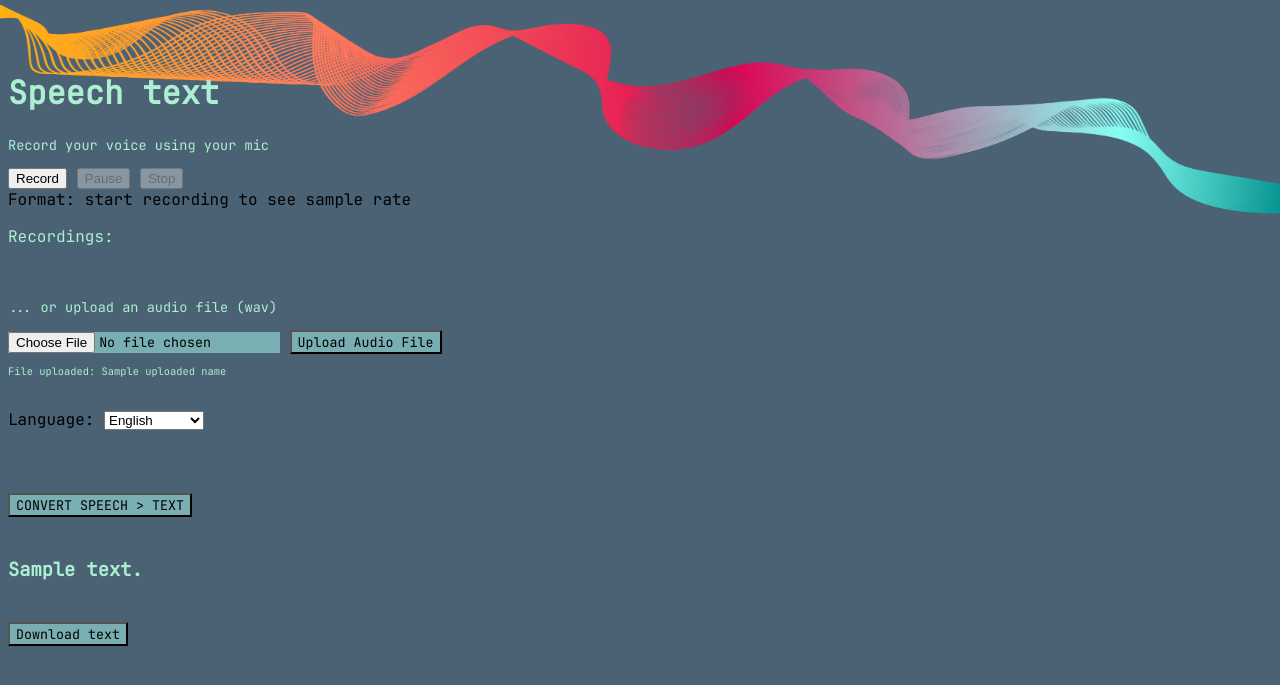
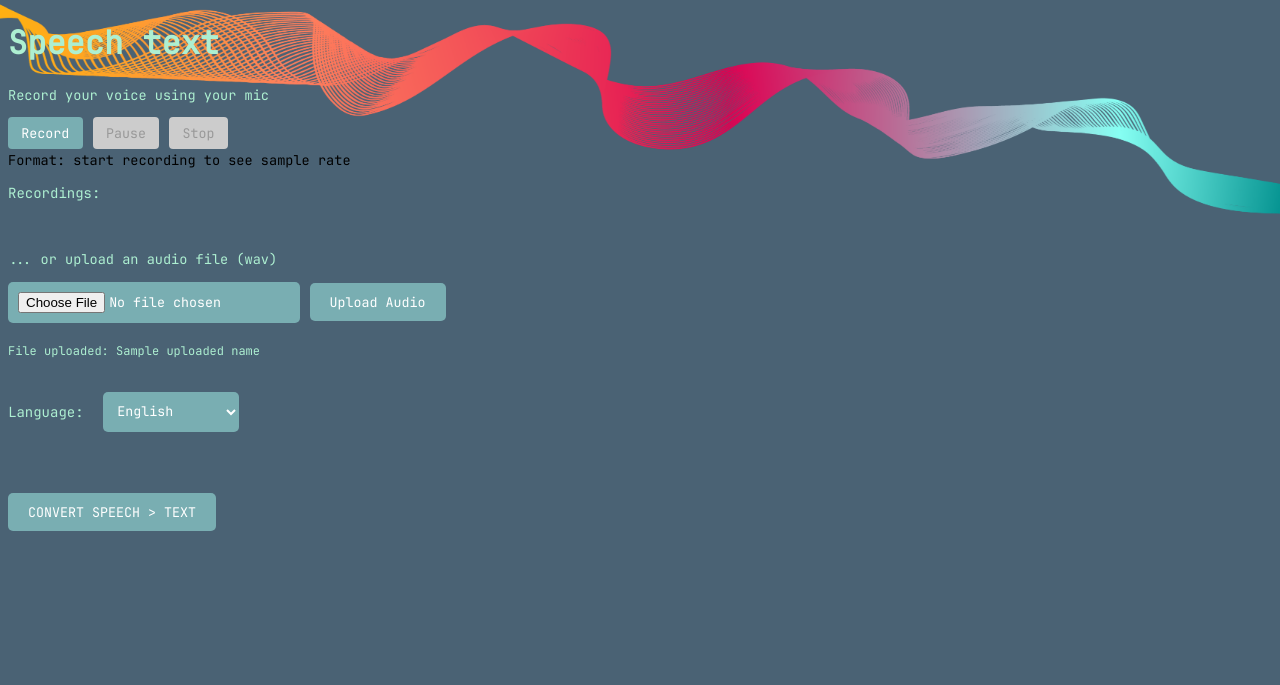
Before and after one commit to ezequielabregu/speech-text, a Flask app: template templates/index.html in a window 1280 px wide. Shown: the top 685 px of the page. Run offline with Flask 2, Linux system fonts and the light colour scheme; the template is opened without the code that fills it: most values are stand-ins (such as "Sample title", 1, 10 or a date in 2020); some libraries are stand-ins or nearby versions.

Commit message:
Add css style to

```diff
--- a/app.py
+++ b/app.py
@@ -14,7 +14,7 @@ server_path = ""#"/var/www/html/apps/speech_text/"
 audio_path = server_path + "audio.wav"
 text_path = server_path + "output.txt"
 
-selected_option = [""]
+selected_option = ["en-US"]
 
 @app.route('/submit-option', methods=['POST'])
 def submit_option():
@@ -83,7 +83,7 @@ def check_process():
         return "completed"
 
 def transcribe(selected_option):
-    #print ("selected option" + str(selected_option))
+    print ("selected option: " + str(selected_option))
     #create a new recognizer instance
     r = sr.Recognizer()
     #use the audio uploaded as a source
--- a/output.txt
+++ b/output.txt
@@ -1 +1 @@
-esta es una prueba de voz
+Mary hi hello I'm Susan Thompson resource manager hi I'm Mary Hanson and I'm applying for one of your kitchen jobs Great here's a copy of my resume great have a seat Mary thank you very do you have any experience working in the kitchen no but I want to learn I work hard and I cook a lot at home okay well tell me about yourself well I love to learn new things I'm very organized and I follow directions exactly that's why my boss at my last job made me a trainer and the company actually gave me a special certificate for coming to work on time every day for a year and I'm taking it English class to improve my writing skills that's great why did you leave your last job it was graveyard and I need to work days oh I see well ours can you work from 8:00 a.m. until 5 p.m. okay well do you have any questions for me Mary yes what kind of training is needed not a lot most new workers can learn everything the first day do you have any other questions no I don't think so but I've heard a lot of good things about your company and I would really like to work here well I have a few more interviews to do today but I will call you tomorrow if you get the job okay sure nice to meet you nice meeting you too thank you so much for your time yes good luck thank you
--- /dev/null
+++ b/static/index-style.css
@@ -0,0 +1,137 @@
+body {
+    background-image: url('static/background.png');
+    background-repeat: no-repeat;
+    background-attachment: fixed;
+    background-size: 100% 100%;
+    font-family: 'JetBrains', sans-serif;
+    text-align: left;
+  }
+
+  h1, h2, h3, p {
+    color: #ADEFD1FF;
+  }
+
+  #controls {
+    display: flex;
+    flex-direction: row;
+    align-items: center;
+    margin: 0;
+    padding: 0;
+  }
+
+  #controls button {
+    margin-right: 10px;
+  }
+
+  #formats,
+  #recordingsList {
+    display: inline-block;
+    margin: 0;
+    font-size: 85%;
+    text-align: left;
+  }
+
+  #recordingsList li {
+    list-style: none;
+  }
+
+  button {
+    font-family: 'JetBrains', sans-serif;
+    background-color: #79aeb2;
+    color: #fff;
+    border: none;
+    border-radius: 4px;
+    padding: 0.5em 1em;
+    margin-right: 1em;
+    text-align: center;
+  }
+
+  button:disabled {
+    background-color: #ccc;
+    color: #999;
+  }
+
+  form {
+    margin-bottom: 20px;
+  }
+
+  input[type="file"] {
+    font-family: JetBrains;
+    background-color: #79AEB2;
+    color: white;
+    padding: 10px;
+    border-radius: 5px;
+    border: none;
+    cursor: pointer;
+  }
+
+  input[type="submit"] {
+    font-family: JetBrains;
+    background-color: #79AEB2;
+    color: white;
+    padding: 10px 20px;
+    border-radius: 5px;
+    border: none;
+    cursor: pointer;
+  }
+
+  select {
+    font-family: JetBrains;
+    background-color: #79AEB2;
+    color: white;
+    padding: 10px;
+    border-radius: 5px;
+    border: none;
+    cursor: pointer;
+  }
+
+  button[type="submit"] {
+    font-family: JetBrains;
+    background-color: #79AEB2;
+    color: white;
+    padding: 10px 20px;
+    border-radius: 5px;
+    border: none;
+    cursor: pointer;
+    margin-top: 20px;
+  }
+
+  button[type="submit"]:hover {
+    background-color: #4A6274;
+  }
+
+  #upload-status {
+    font-size: 14px;
+    color: #ADEFD1FF;
+  }
+
+  p {
+    font-size: 14px;
+    color: #ADEFD1FF;
+  }
+
+  form > * {
+    display: inline-block;
+    vertical-align: middle;
+  }
+
+  form label {
+    margin-right: 10px;
+    font-size: 14px;
+    color: #ADEFD1FF;
+  }
+
+  form select {
+    margin-right: 10px;
+  }
+
+  @media only screen and (max-width: 600px) {
+    #controls {
+      flex-direction: column;
+      justify-content: center;
+      align-items: center;
+    }
+    #controls button {
+      margin: 10px 0px;
+    }
+  }
--- a/templates/index.html
+++ b/templates/index.html
@@ -1,6 +1,8 @@
 <!DOCTYPE html>
 <html>
   <head>
+    <link rel="stylesheet" type="text/css" href="static/index-style.css">
+
     <body style="background-color:#4A6274;">
       <meta name="viewport" content="width=device-width, initial-scale=1.0">
       <style>
@@ -15,6 +17,7 @@
           </style>
     <title>Speech to text</title>
   </head>
+
   <style>
     body  {
     background-image: url('static/background.png');
@@ -26,8 +29,6 @@
         </style>
 
   <body>
-    <br />
-    <br />
     <h1>Speech text</h1>
     <p style="font-size:85%"> Record your voice using your mic </p>
 
@@ -43,13 +44,21 @@
      <script src="https://cdn.rawgit.com/mattdiamond/Recorderjs/08e7abd9/dist/recorder.js"></script>
      <script src="static/app.js"></script>
 
-    <br />
     <p style="font-size:85%">... or upload an audio file (wav) </p>
     <form action="/upload" method="POST" enctype="multipart/form-data">
       <input type="file" style="font-family: JetBrains; background-color:#79AEB2" name="file" />
-      <input type="submit" value="Upload Audio File" style="font-family: JetBrains; background-color:#79AEB2">
+      <input type="submit" onclick="uploading()" value="Upload Audio" style="font-family: JetBrains; background-color:#79AEB2">
+      <span id="upload-status"></span>
     </form>
-      <p style="font-size:65%"> File uploaded: {{ uploadedName }}</p>
+
+    <script>
+      function uploading() {
+        const status = document.getElementById("upload-status");
+        status.innerHTML = "Uploading file...";
+      }
+    </script>
+
+      <p style="font-size:75%"> File uploaded: {{ uploadedName }}</p>
       <br />
 
       <form action="{{ url_for('submit_option') }}" method="POST">
@@ -77,10 +86,6 @@
         }
       </script>
 
-
-
-      <br />
-      <br />
       <br />
       <form action="{{ url_for('start_process') }}">
         <button type="submit" style="font-family: JetBrains; background-color:#79AEB2">CONVERT SPEECH > TEXT</button>
@@ -99,11 +104,5 @@
         }
       </script>
 
-    <br />
-        <h3>{{ text }}</h3>
-        <br />
-      <form action="/download" method="get">
-        <button type="submit" style="font-family: JetBrains; background-color:#79AEB2"> Download text </button>
-      </form>
   </body>
 </html>
```
